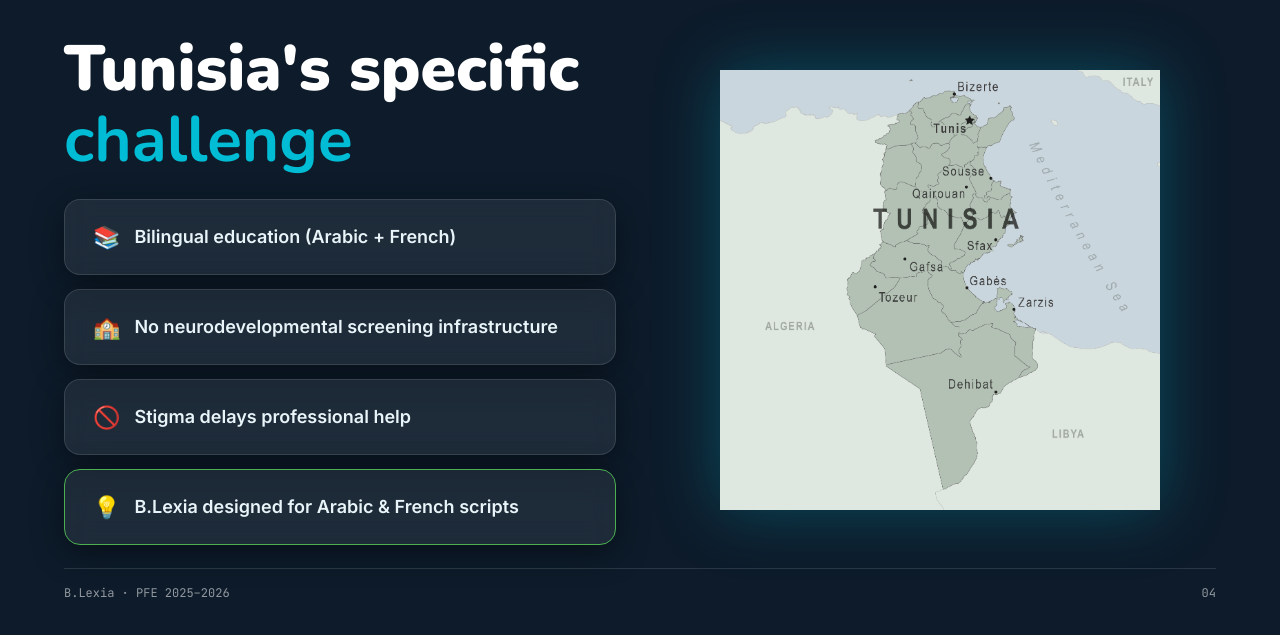
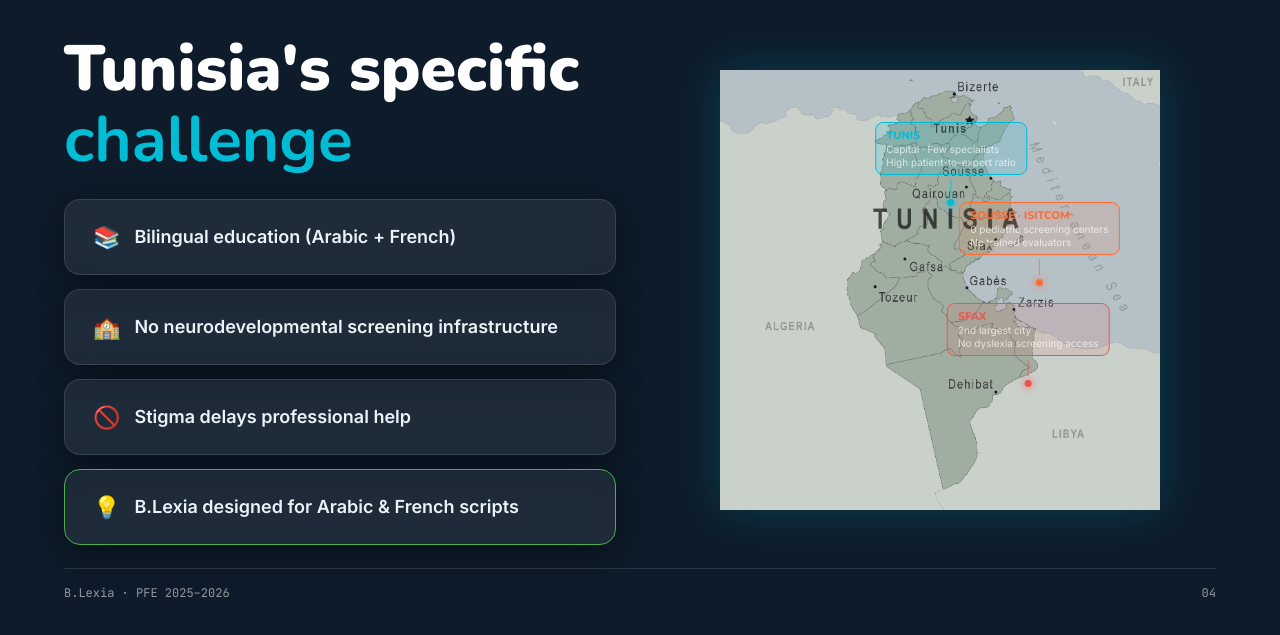
Before and after one commit to ouday010/blexia-presentation, a plain HTML site: page slides/slide04_cultural_wall.html in a window 1280 px wide. Shown: the part 159-794 px from the top of the page. Drawn offline with nearby package versions, Linux system fonts and the light colour scheme; files whose address does not match are found by name.

Commit message:
fix: slide scaling + Tunisia map annotations

```diff
--- a/css/styles.css
+++ b/css/styles.css
@@ -37,6 +37,10 @@ html, body {
 }
 
 /* ============ SLIDE CONTAINER ============ */
+#slide-container {
+  overflow: hidden;
+}
+
 .slide {
   width:100vw;
   height:100vh;
--- a/slides/slide04_cultural_wall.html
+++ b/slides/slide04_cultural_wall.html
@@ -40,10 +40,92 @@
       </div>
     </div>
 
-    <div class="anim-fade-up delay-2" style="text-align:center;display:flex;justify-content:center;align-items:center;">
+    <div class="anim-fade-up delay-2"
+      style="position:relative;display:inline-block;
+      width:100%;max-height:55vh;">
+
       <img src="images/tunisia.png"
-        style="max-height:55vh;max-width:100%;object-fit:contain;filter:drop-shadow(0 0 32px rgba(0,188,212,0.3));"
-        alt="Tunisia">
+        style="max-height:55vh;max-width:100%;
+        object-fit:contain;display:block;
+        margin:0 auto;
+        filter:drop-shadow(0 0 24px rgba(0,188,212,0.25))
+        brightness(0.9);">
+
+      <!-- TUNIS annotation — top area ~52% left, 18% top -->
+      <div style="position:absolute;top:12%;left:52%;
+        transform:translateX(-50%);">
+        <div style="display:flex;flex-direction:column;
+          align-items:center;gap:4px;">
+          <div style="background:rgba(0,188,212,0.15);
+            border:1px solid var(--teal);
+            border-radius:8px;padding:5px 10px;
+            white-space:nowrap;">
+            <div style="color:var(--teal);font-size:11px;
+              font-weight:800;font-family:var(--font-head);">
+              TUNIS</div>
+            <div style="color:rgba(255,255,255,0.7);
+              font-size:10px;line-height:1.3;">
+              Capital · Few specialists<br>
+              High patient-to-expert ratio</div>
+          </div>
+          <div style="width:1px;height:16px;
+            background:var(--teal);opacity:0.7;"></div>
+          <div style="width:7px;height:7px;
+            border-radius:50%;background:var(--teal);
+            box-shadow:0 0 8px var(--teal);"></div>
+        </div>
+      </div>
+
+      <!-- SOUSSE annotation — ~65% left, 35% top -->
+      <div style="position:absolute;top:30%;left:68%;
+        transform:translateX(-50%);">
+        <div style="display:flex;flex-direction:column;
+          align-items:center;gap:4px;">
+          <div style="background:rgba(255,107,53,0.12);
+            border:1px solid var(--orange);
+            border-radius:8px;padding:5px 10px;
+            white-space:nowrap;">
+            <div style="color:var(--orange);font-size:11px;
+              font-weight:800;font-family:var(--font-head);">
+              SOUSSE · ISITCOM</div>
+            <div style="color:rgba(255,255,255,0.7);
+              font-size:10px;line-height:1.3;">
+              0 pediatric screening centers<br>
+              No trained evaluators</div>
+          </div>
+          <div style="width:1px;height:16px;
+            background:var(--orange);opacity:0.7;"></div>
+          <div style="width:7px;height:7px;
+            border-radius:50%;background:var(--orange);
+            box-shadow:0 0 8px var(--orange);"></div>
+        </div>
+      </div>
+
+      <!-- SFAX annotation — ~63% left, 58% top -->
+      <div style="position:absolute;top:53%;left:66%;
+        transform:translateX(-50%);">
+        <div style="display:flex;flex-direction:column;
+          align-items:center;gap:4px;">
+          <div style="background:rgba(239,83,80,0.12);
+            border:1px solid var(--red);
+            border-radius:8px;padding:5px 10px;
+            white-space:nowrap;">
+            <div style="color:var(--red);font-size:11px;
+              font-weight:800;font-family:var(--font-head);">
+              SFAX</div>
+            <div style="color:rgba(255,255,255,0.7);
+              font-size:10px;line-height:1.3;">
+              2nd largest city<br>
+              No dyslexia screening access</div>
+          </div>
+          <div style="width:1px;height:16px;
+            background:var(--red);opacity:0.7;"></div>
+          <div style="width:7px;height:7px;
+            border-radius:50%;background:var(--red);
+            box-shadow:0 0 8px var(--red);"></div>
+        </div>
+      </div>
+
     </div>
   </div>
 
```
Also changed, not shown: js/navigation.js (+17 -0 lines).
